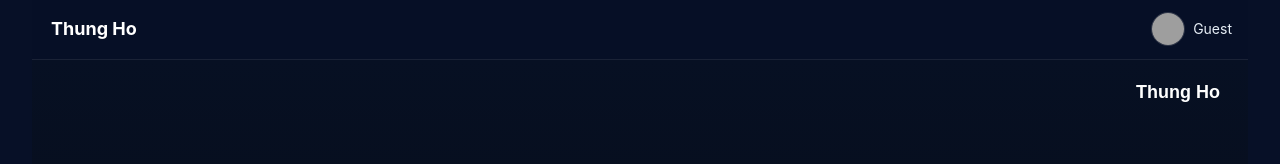
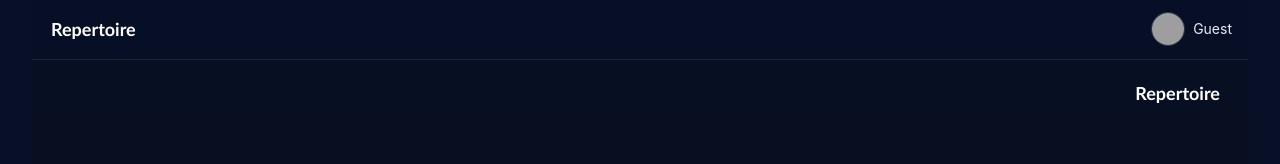
Before and after one commit to staten-island-tech/vue-supabase-project-d-vet, a Vue app in the folder vue-project/: page /login in a window 1280 px wide. Shown: the top 164 px of the page. Built offline with nearby package versions, Linux system fonts and the light colour scheme; grey boxes are pictures that could not be loaded.

Commit message:
This is for my new Project. Please dont ruin nothing.

```diff
--- a/vue-project/src/App.vue
+++ b/vue-project/src/App.vue
@@ -1,7 +1,7 @@
 <template>
   <div>
     <header class="app-header">
-      <router-link class="brand" :to="{ name: 'home' }">Thung Ho</router-link>
+      <router-link class="brand" :to="{ name: 'home' }">Repertoire</router-link>
       <div class="user-pill">
         <img :src="authStore.profilePicture" alt="Profile" class="avatar" />
         <span>{{ authStore.displayName }}</span>
@@ -33,6 +33,7 @@ const authStore = useAuthStore()
   color: #fff;
   font-weight: 700;
   font-size: 18px;
+  font-family: 'Arial Rounded MT Bold', 'Trebuchet MS', 'Segoe UI', sans-serif;
   text-decoration: none;
 }
 .user-pill {
--- a/vue-project/src/components/Login.vue
+++ b/vue-project/src/components/Login.vue
@@ -1,7 +1,7 @@
 <template>
   <div class="login-wrap">
     <header class="top">
-      <button type="button" class="brand" @click="goHome">Thung Ho</button>
+      <button type="button" class="brand" @click="goHome">Repertoire</button>
     </header>
     <form class="card" @submit.prevent="login">
       <h2>Sign in</h2>
@@ -76,6 +76,7 @@ async function login() {
   font-weight: 700;
   font-size: 18px;
   color: #fff;
+  font-family: 'Arial Rounded MT Bold', 'Trebuchet MS', 'Segoe UI', sans-serif;
   background: transparent;
   border: none;
   cursor: pointer;
--- a/vue-project/src/components/Register.vue
+++ b/vue-project/src/components/Register.vue
@@ -1,7 +1,7 @@
 <template>
   <div class="register-container">
     <header class="top">
-      <button type="button" class="brand" @click="goHome">Thung Ho</button>
+      <button type="button" class="brand" @click="goHome">Repertoire</button>
     </header>
     <form class="register-form" @submit.prevent="register">
       <h2>Create Account</h2>
@@ -87,7 +87,7 @@ function goHome() { router.push({ name: 'home' }).catch(() => {}) }
 }
 
 .top{ display:flex; justify-content:flex-end; padding:12px 16px; width:100%; position:fixed; top:0; left:0; }
-.brand{ font-weight:700; font-size:18px; color:#fff; background:transparent; border:none; cursor:pointer; }
+.brand{ font-weight:700; font-size:18px; color:#fff; font-family: 'Arial Rounded MT Bold', 'Trebuchet MS', 'Segoe UI', sans-serif; background:transparent; border:none; cursor:pointer; }
 
 .register-form {
   width: 100%;
--- a/vue-project/src/views/CreateListingView.vue
+++ b/vue-project/src/views/CreateListingView.vue
@@ -1,7 +1,7 @@
 <template>
   <div>
     <header class="top">
-      <button type="button" class="brand" @click="goHome">Thung Ho</button>
+      <button type="button" class="brand" @click="goHome">Repertoire</button>
     </header>
     <main class="container">
       <h1>Create Listing</h1>
@@ -113,6 +113,7 @@ textarea {
   font-weight: 700;
   font-size: 18px;
   color: #fff;
+  font-family: 'Arial Rounded MT Bold', 'Trebuchet MS', 'Segoe UI', sans-serif;
   background: transparent;
   border: none;
   cursor: pointer;
--- a/vue-project/src/views/HomeView.vue
+++ b/vue-project/src/views/HomeView.vue
@@ -1,7 +1,7 @@
 <template>
   <div class="home">
     <header class="top">
-      <div class="brand">Thung Ho</div>
+      <div class="brand">Repertoire</div>
       <div class="search">
         <input v-model="q" @keyup.enter="fetchListings" placeholder="Search items..." />
         <button @click="fetchListings">Search</button>
@@ -106,7 +106,7 @@ onMounted(() => {
 }
 .home { min-height: 100vh; background: linear-gradient(180deg, var(--bg), #05060a); color: #e6eef6; font-family: Inter, system-ui, Arial; }
 .top { display: flex; gap: 12px; align-items: center; padding: 12px 16px; background: rgba(255,255,255,0.02); border-bottom: 1px solid rgba(255,255,255,0.03); }
-.brand { font-weight: 700; font-size: 18px; color: #fff; }
+.brand { font-weight: 700; font-size: 18px; color: #fff; font-family: 'Arial Rounded MT Bold', 'Trebuchet MS', 'Segoe UI', sans-serif; }
 .search { flex: 1; display: flex; gap: 8px; align-items: center; }
 .search input { flex: 1; padding: 8px 10px; border-radius: 8px; border: 1px solid rgba(255,255,255,0.03); background: var(--panel); color: var(--muted); }
 .search button, .login { background: var(--accent); border: none; padding: 8px 10px; border-radius: 8px; color: #022; cursor: pointer; }
--- a/vue-project/src/views/HumanListingView.vue
+++ b/vue-project/src/views/HumanListingView.vue
@@ -1,7 +1,7 @@
 <template>
   <div class="page">
     <header class="top">
-      <button type="button" class="brand" @click="goHome">Thung Ho</button>
+      <button type="button" class="brand" @click="goHome">Repertoire</button>
       <div class="search">
         <input v-model="searchQuery" placeholder="Search items..." @keyup.enter="applyFilters" />
         <button @click="applyFilters">Search</button>
@@ -13,14 +13,14 @@
         <h2>Filters</h2>
 
         <div class="price-filter">
-          <label>Max Price</label>
+          <label>Max Minutes</label>
 
           <div id="slider-track">
             <div id="slider-fill"></div>
             <div id="slider-handle"></div>
           </div>
 
-          <p>${{ maxPrice.toLocaleString() }}</p>
+          <p>{{ maxMinutes.toLocaleString() }} Minutes</p>
         </div>
 
         <button class="apply-filters-button" @click="applyFilters">
@@ -59,7 +59,8 @@ import Draggable from 'gsap/Draggable'
 gsap.registerPlugin(Draggable)
 
 const listings = ref([])
-const maxPrice = ref(50000)
+const maxMinutes = ref(60)
+const maxSliderValue = 120
 const searchQuery = ref('')
 
 const filteredListings = computed(() => {
@@ -67,7 +68,7 @@ const filteredListings = computed(() => {
   const sourceListings = Array.isArray(listings.value) ? listings.value : []
 
   return sourceListings.filter((listing) => {
-    const matchesPrice = Number(listing?.price ?? 0) <= maxPrice.value
+    const matchesPrice = Number(listing?.price ?? 0) <= maxMinutes.value
     const matchesSearch =
       !term ||
       (listing?.title || '').toLowerCase().includes(term) ||
@@ -118,7 +119,7 @@ onMounted(async () => {
   const width = track?.offsetWidth || 240
   const maxX = Math.max(width - 26, 0)
 
-  const initialPercent = maxPrice.value / 99999
+  const initialPercent = maxMinutes.value / maxSliderValue
   const initialX = Math.round(initialPercent * maxX)
 
   gsap.set(fill, { width: `${initialPercent * 100}%` })
@@ -128,8 +129,8 @@ onMounted(async () => {
     type: 'x',
     bounds: { minX: 0, maxX },
     onDrag() {
-      const percent = this.x / maxX
-      maxPrice.value = Math.round(percent * 99999)
+      const percent = maxX > 0 ? this.x / maxX : 0
+      maxMinutes.value = Math.round(percent * maxSliderValue)
       gsap.set(fill, { width: `${percent * 100}%` })
     },
   })
@@ -202,6 +203,7 @@ onMounted(async () => {
   font-weight: 700;
   font-size: 18px;
   color: #fff;
+  font-family: 'Arial Rounded MT Bold', 'Trebuchet MS', 'Segoe UI', sans-serif;
   background: transparent;
   border: none;
   cursor: pointer;
```
